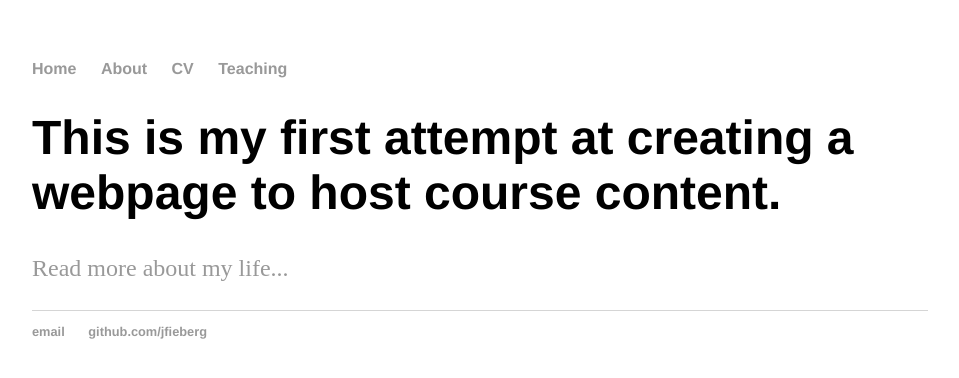
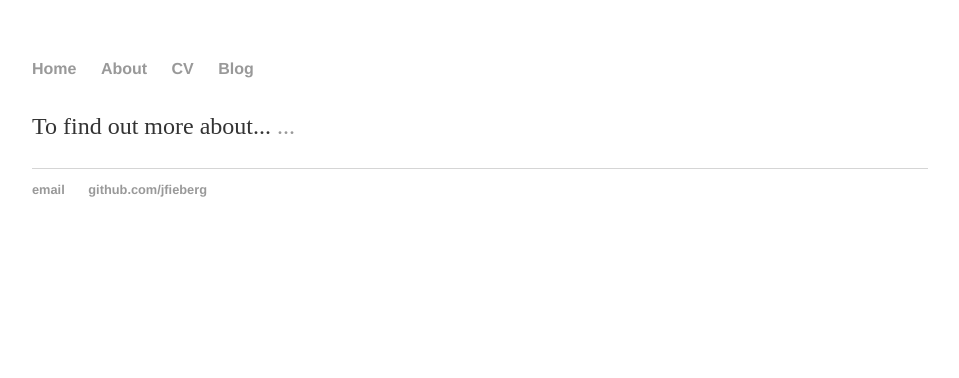
Before and after one commit to jfieberg/jfieberg.github.io, a Jekyll site: the page built from index.html, in a window 1280 px wide. Shown: the top 378 px of the page, without its empty margins (160-1119 px from the left). Built offline with Jekyll 4.4.1, drawn with Linux system fonts in a browser that asks for light colours.

Commit message:
update index.html

```diff
--- a/index.html
+++ b/index.html
@@ -1,30 +1,8 @@
-<!DOCTYPE html>
-<html>
-	<head>
-		<title>John Fieberg, Associate Professor</title>
-		<!-- link to main stylesheet -->
-		<link rel="stylesheet" type="text/css" href="/css/main.css">
-	</head>
-	<body>
-		<nav>
-    		<ul>
-        		<li><a href="/">Home</a></li>
-	        	<li><a href="/about">About</a></li>
-        		<li><a href="/cv">CV</a></li>
-        		<li><a href="/blog">Teaching</a></li>
-    		</ul>
-		</nav>
-		<div class="container">
-    		<div class="blurb">
-        		<h1>This is my first attempt at creating a webpage to host course content.</h1>
-				<p>  <a href="/about">Read more about my life...</a></p>
-    		</div><!-- /.blurb -->
-		</div><!-- /.container -->
-		<footer>
-    		<ul>
-        		<li><a href="mailto:jfieberg@umn.edu">email</a></li>
-        		<li><a href="https://github.com/jfieberg">github.com/jfieberg</a></li>
-			</ul>
-		</footer>
-	</body>
-</html>
+---
+layout: default
+title: John Fieberg, Associate Professor
+---
+<div class="blurb">
+	<h1> </h1>
+	<p> To find out more about... <a href="/about">...</a></p>
+</div><!-- /.blurb -->
```
